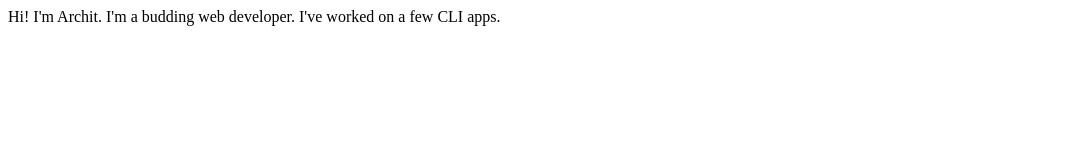
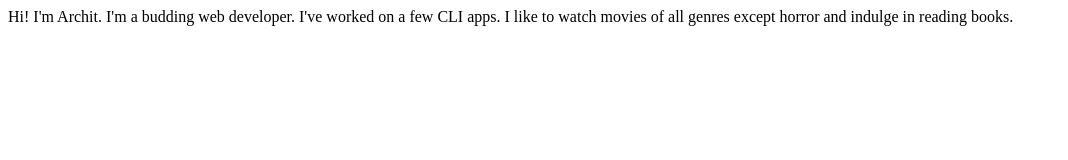
Before and after one commit to archit-rohal/architrohal-site, a plain HTML site: page index.html in a window 1280 px wide. Shown: the whole page, without its empty margins (0-1068 px from the left). Drawn offline with Linux system fonts and the light colour scheme.

Commit message:
update: interests

```diff
--- a/index.html
+++ b/index.html
@@ -9,5 +9,6 @@
 <body>
     Hi! I'm Archit. I'm a budding web developer.
     I've worked on a few CLI apps.
+    I like to watch movies of all genres except horror and indulge in reading books.
 </body>
 </html>
```
